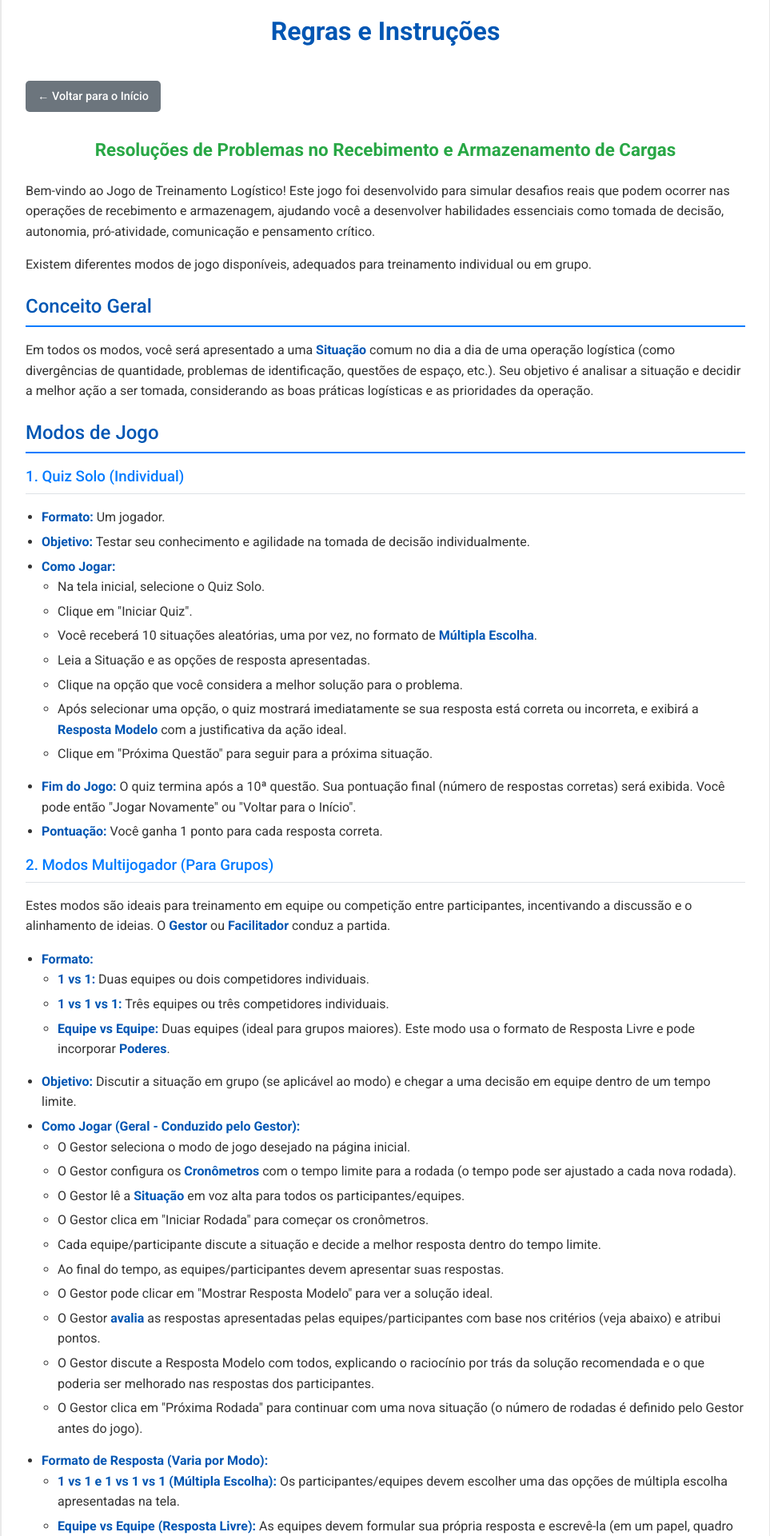
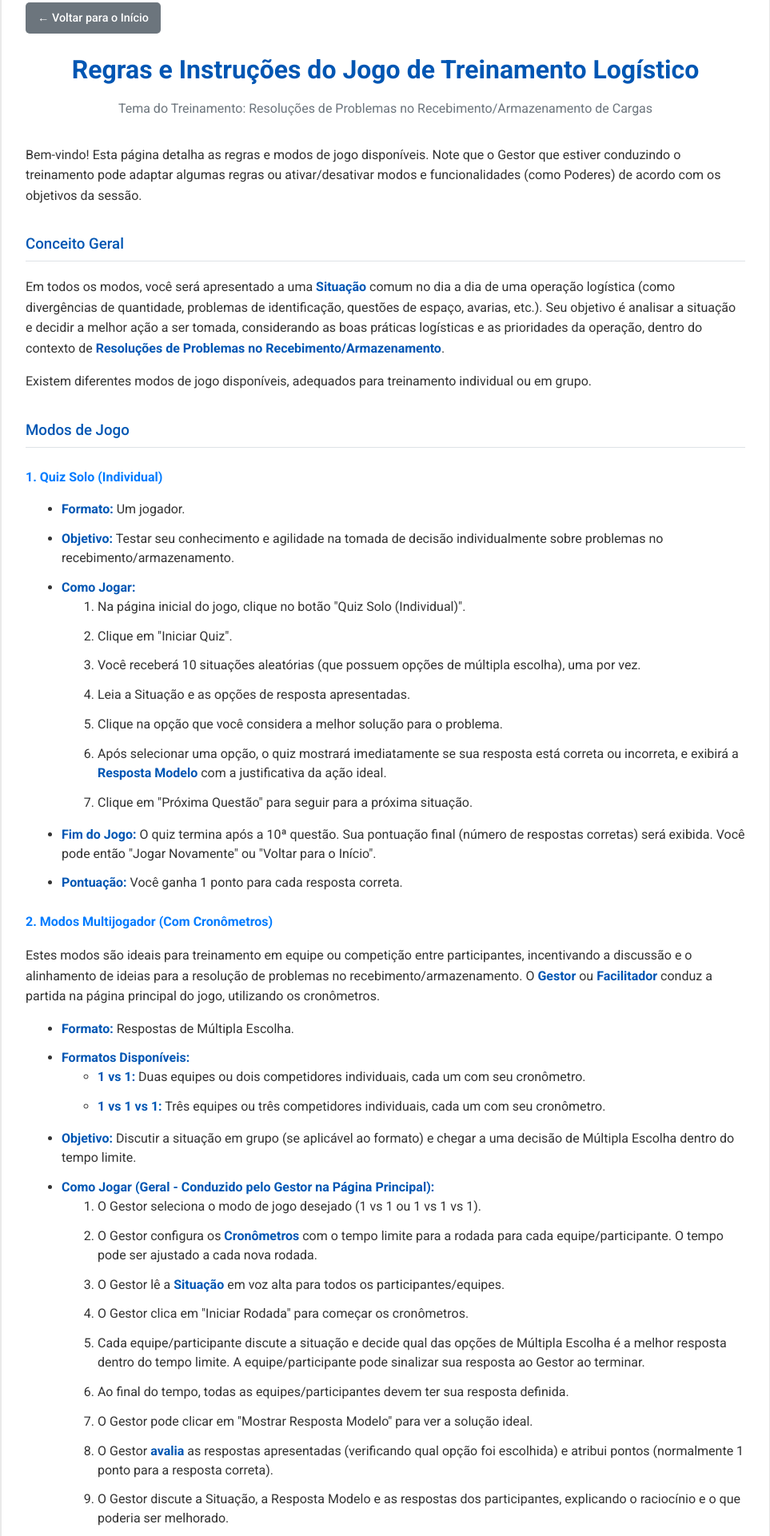
Before and after one commit to tung-sahur/b, a plain HTML site: page rules.html in a window 1280 px wide. Shown: the part 57-1978 px from the top of the page at 80% size, without its empty margins (158-1121 px from the left). Drawn offline with Linux system fonts and the light colour scheme.

Commit message:
Add files via upload

```diff
--- a/rules.html
+++ b/rules.html
@@ -6,186 +6,178 @@
     <title>Regras e Instruções - Jogo Logístico</title>
     <link rel="stylesheet" href="style.css"> <!-- Reusing the same CSS -->
     <style>
-        /* Specific styles for the rules page content */
+        /* Specific styles for rules readability */
+        #rules-content h1,
+        #rules-content h2,
+        #rules-content h3,
+        #rules-content h4 {
+            color: var(--heading-color); /* Match heading color */
+            margin-top: 1.5em;
+            margin-bottom: 0.5em;
+        }
+         #rules-content h1 {
+             text-align: center;
+             margin-top: 0;
+             margin-bottom: 1em;
+         }
          #rules-content h2 {
-            margin-top: 20px;
-            margin-bottom: 10px;
-            color: #0056b3; /* Blue, consistent with headings */
-        }
-
-        #rules-content h3 {
-             margin-top: 15px;
-             margin-bottom: 8px;
-             color: #007bff; /* Lighter blue */
-        }
-
-        #rules-content h4 {
-             margin-top: 10px;
-             margin-bottom: 5px;
-             color: #333; /* Dark gray */
-             font-size: 1em;
-        }
-
-        #rules-content p {
-            margin-bottom: 10px;
-        }
-
-        #rules-content ul {
-            margin-bottom: 15px;
-            padding-left: 20px;
-        }
-
-        #rules-content li {
-            margin-bottom: 5px;
-        }
-
-        /* Style for the prominent theme title */
-        #theme-title {
-            font-size: 1.4em;
-            font-weight: bold;
              text-align: center;
-            margin: 20px 0;
-            color: #28a745; /* Green color */
-        }
-
-        /* Assuming .back-button style is in style.css now */
-         .back-button {
-            display: inline-block;
-            margin: 10px 0;
-            padding: 8px 15px;
-            font-size: 0.9em;
-            cursor: pointer;
-            border: none;
-            border-radius: 5px;
-            background-color: #6c757d;
-            color: white;
-            text-decoration: none;
-            transition: background-color 0.3s ease;
-        }
-        .back-button:hover {
-            background-color: #5a6268;
+             font-size: 1.2em;
+             font-weight: normal;
+             margin-bottom: 2em;
          }
 
 
+        #rules-content p {
+            margin-bottom: 1em;
+        }
+
+        #rules-content ul,
+        #rules-content ol {
+            margin-left: 20px;
+            margin-bottom: 1em;
+        }
+        #rules-content li {
+            margin-bottom: 0.5em;
+            line-height: 1.5;
+        }
+        #rules-content strong {
+            font-weight: 700;
+            color: var(--heading-color); /* Highlight key terms */
+        }
+
+         /* Styles for specific sections in rules */
+          #rules-content h1 {
+               margin-bottom: 10px;
+          }
+          #rules-content h1 + h2 {
+              margin-top: 5px;
+              margin-bottom: 2em;
+              font-size: 1em;
+              font-weight: normal;
+              color: var(--dark-gray);
+              text-align: center;
+              border-bottom: none;
+              padding-bottom: 0;
+
+          }
+          #rules-content h3 {
+               margin-top: 1.8em;
+               border-bottom: 1px solid var(--border-color);
+               padding-bottom: 5px;
+               margin-bottom: 1em;
+          }
+          #rules-content h4 {
+               margin-top: 1.5em;
+               color: var(--primary-blue);
+               font-weight: 700;
+               font-size: 1em;
+          }
+           #rules-content ul,
+           #rules-content ol {
+               padding-left: 25px;
+           }
+            #rules-content li {
+                margin-bottom: 0.8em;
+                line-height: 1.5;
+            }
     </style>
 </head>
 <body>
     <div class="container">
-        <h1>Regras e Instruções</h1>
-
-        <!-- Back button to return to the home page -->
+        <!-- Back button -->
         <a href="index.html" class="back-button">← Voltar para o Início</a>
 
-        <div id="theme-title">
-            Resoluções de Problemas no Recebimento e Armazenamento de Cargas
-        </div>
+        <div id="rules-content">
+            <h1>Regras e Instruções do Jogo de Treinamento Logístico</h1>
 
-        <div id="rules-content">
-            <p>Bem-vindo ao Jogo de Treinamento Logístico! Este jogo foi desenvolvido para simular desafios reais que podem ocorrer nas operações de recebimento e armazenagem, ajudando você a desenvolver habilidades essenciais como tomada de decisão, autonomia, pró-atividade, comunicação e pensamento crítico.</p>
+            <h2>Tema do Treinamento: Resoluções de Problemas no Recebimento/Armazenamento de Cargas</h2>
 
+            <p>Bem-vindo! Esta página detalha as regras e modos de jogo disponíveis. Note que o Gestor que estiver conduzindo o treinamento pode adaptar algumas regras ou ativar/desativar modos e funcionalidades (como Poderes) de acordo com os objetivos da sessão.</p>
+
+            <h3>Conceito Geral</h3>
+            <p>Em todos os modos, você será apresentado a uma <strong>Situação</strong> comum no dia a dia de uma operação logística (como divergências de quantidade, problemas de identificação, questões de espaço, avarias, etc.). Seu objetivo é analisar a situação e decidir a melhor ação a ser tomada, considerando as boas práticas logísticas e as prioridades da operação, dentro do contexto de <strong>Resoluções de Problemas no Recebimento/Armazenamento</strong>.</p>
             <p>Existem diferentes modos de jogo disponíveis, adequados para treinamento individual ou em grupo.</p>
 
-            <h2>Conceito Geral</h2>
-            <p>Em todos os modos, você será apresentado a uma <strong>Situação</strong> comum no dia a dia de uma operação logística (como divergências de quantidade, problemas de identificação, questões de espaço, etc.). Seu objetivo é analisar a situação e decidir a melhor ação a ser tomada, considerando as boas práticas logísticas e as prioridades da operação.</p>
+            <h3>Modos de Jogo</h3>
 
-            <h2>Modos de Jogo</h2>
-
-            <h3>1. Quiz Solo (Individual)</h3>
+            <h4>1. Quiz Solo (Individual)</h4>
             <ul>
                 <li><strong>Formato:</strong> Um jogador.</li>
-                <li><strong>Objetivo:</strong> Testar seu conhecimento e agilidade na tomada de decisão individualmente.</li>
+                <li><strong>Objetivo:</strong> Testar seu conhecimento e agilidade na tomada de decisão individualmente sobre problemas no recebimento/armazenamento.</li>
                 <li><strong>Como Jogar:</strong>
-                    <ul>
-                        <li>Na tela inicial, selecione o Quiz Solo.</li>
+                    <ol>
+                        <li>Na página inicial do jogo, clique no botão "Quiz Solo (Individual)".</li>
                         <li>Clique em "Iniciar Quiz".</li>
-                        <li>Você receberá 10 situações aleatórias, uma por vez, no formato de <strong>Múltipla Escolha</strong>.</li>
+                        <li>Você receberá 10 situações aleatórias (que possuem opções de múltipla escolha), uma por vez.</li>
                         <li>Leia a Situação e as opções de resposta apresentadas.</li>
                         <li>Clique na opção que você considera a melhor solução para o problema.</li>
                         <li>Após selecionar uma opção, o quiz mostrará imediatamente se sua resposta está correta ou incorreta, e exibirá a <strong>Resposta Modelo</strong> com a justificativa da ação ideal.</li>
                         <li>Clique em "Próxima Questão" para seguir para a próxima situação.</li>
-                    </ul>
+                    </ol>
                 </li>
                 <li><strong>Fim do Jogo:</strong> O quiz termina após a 10ª questão. Sua pontuação final (número de respostas corretas) será exibida. Você pode então "Jogar Novamente" ou "Voltar para o Início".</li>
                 <li><strong>Pontuação:</strong> Você ganha 1 ponto para cada resposta correta.</li>
             </ul>
 
-            <h3>2. Modos Multijogador (Para Grupos)</h3>
-            <p>Estes modos são ideais para treinamento em equipe ou competição entre participantes, incentivando a discussão e o alinhamento de ideias. O <strong>Gestor</strong> ou <strong>Facilitador</strong> conduz a partida.</p>
+            <h4>2. Modos Multijogador (Com Cronômetros)</h4>
+            <p>Estes modos são ideais para treinamento em equipe ou competição entre participantes, incentivando a discussão e o alinhamento de ideias para a resolução de problemas no recebimento/armazenamento. O <strong>Gestor</strong> ou <strong>Facilitador</strong> conduz a partida na página principal do jogo, utilizando os cronômetros.</p>
             <ul>
-                <li><strong>Formato:</strong>
+                <li><strong>Formato:</strong> Respostas de Múltipla Escolha.</li>
+                <li><strong>Formatos Disponíveis:</strong>
                     <ul>
-                        <li><strong>1 vs 1:</strong> Duas equipes ou dois competidores individuais.</li>
-                        <li><strong>1 vs 1 vs 1:</strong> Três equipes ou três competidores individuais.</li>
-                        <li><strong>Equipe vs Equipe:</strong> Duas equipes (ideal para grupos maiores). Este modo usa o formato de Resposta Livre e pode incorporar <strong>Poderes</strong>.</li>
+                        <li><strong>1 vs 1:</strong> Duas equipes ou dois competidores individuais, cada um com seu cronômetro.</li>
+                        <li><strong>1 vs 1 vs 1:</strong> Três equipes ou três competidores individuais, cada um com seu cronômetro.</li>
                     </ul>
                 </li>
-                <li><strong>Objetivo:</strong> Discutir a situação em grupo (se aplicável ao modo) e chegar a uma decisão em equipe dentro de um tempo limite.</li>
-                <li><strong>Como Jogar (Geral - Conduzido pelo Gestor):</strong>
-                    <ul>
-                        <li>O Gestor seleciona o modo de jogo desejado na página inicial.</li>
-                        <li>O Gestor configura os <strong>Cronômetros</strong> com o tempo limite para a rodada (o tempo pode ser ajustado a cada nova rodada).</li>
+                <li><strong>Objetivo:</strong> Discutir a situação em grupo (se aplicável ao formato) e chegar a uma decisão de Múltipla Escolha dentro do tempo limite.</li>
+                 <li><strong>Como Jogar (Geral - Conduzido pelo Gestor na Página Principal):</strong>
+                    <ol>
+                        <li>O Gestor seleciona o modo de jogo desejado (1 vs 1 ou 1 vs 1 vs 1).</li>
+                        <li>O Gestor configura os <strong>Cronômetros</strong> com o tempo limite para a rodada para cada equipe/participante. O tempo pode ser ajustado a cada nova rodada.</li>
                         <li>O Gestor lê a <strong>Situação</strong> em voz alta para todos os participantes/equipes.</li>
                         <li>O Gestor clica em "Iniciar Rodada" para começar os cronômetros.</li>
-                        <li>Cada equipe/participante discute a situação e decide a melhor resposta dentro do tempo limite.</li>
-                        <li>Ao final do tempo, as equipes/participantes devem apresentar suas respostas.</li>
+                        <li>Cada equipe/participante discute a situação e decide qual das opções de Múltipla Escolha é a melhor resposta dentro do tempo limite. A equipe/participante pode sinalizar sua resposta ao Gestor ao terminar.</li>
+                        <li>Ao final do tempo, todas as equipes/participantes devem ter sua resposta definida.</li>
                         <li>O Gestor pode clicar em "Mostrar Resposta Modelo" para ver a solução ideal.</li>
-                        <li>O Gestor <strong>avalia</strong> as respostas apresentadas pelas equipes/participantes com base nos critérios (veja abaixo) e atribui pontos.</li>
-                        <li>O Gestor discute a Resposta Modelo com todos, explicando o raciocínio por trás da solução recomendada e o que poderia ser melhorado nas respostas dos participantes.</li>
+                        <li>O Gestor <strong>avalia</strong> as respostas apresentadas (verificando qual opção foi escolhida) e atribui pontos (normalmente 1 ponto para a resposta correta).</li>
+                        <li>O Gestor discute a Situação, a Resposta Modelo e as respostas dos participantes, explicando o raciocínio e o que poderia ser melhorado.</li>
                         <li>O Gestor clica em "Próxima Rodada" para continuar com uma nova situação (o número de rodadas é definido pelo Gestor antes do jogo).</li>
-                    </ul>
+                    </ol>
                 </li>
-                <li><strong>Formato de Resposta (Varia por Modo):</strong>
-                    <ul>
-                        <li><strong>1 vs 1 e 1 vs 1 vs 1 (Múltipla Escolha):</strong> Os participantes/equipes devem escolher uma das opções de múltipla escolha apresentadas na tela.</li>
-                        <li><strong>Equipe vs Equipe (Resposta Livre):</strong> As equipes devem formular sua própria resposta e escrevê-la (em um papel, quadro branco, etc.) para apresentar ao Gestor. A tela exibirá apenas a Situação.</li>
-                    </ul>
-                </li>
-                <li><strong>Critérios de Avaliação do Gestor (Modos Multijogador):</strong> O Gestor deve considerar os seguintes pontos ao avaliar as respostas e atribuir pontos:
-                    <ul>
-                        <li><strong>Coerência:</strong> A resposta faz sentido dentro do contexto logístico e das políticas (reais ou hipotéticas) da empresa?</li>
-                        <li><strong>Eficiência:</strong> A solução é prática e otimiza o uso de recursos (tempo, mão de obra, espaço)?</li>
-                        <li><strong>Viabilidade:</strong> A ação sugerida é realisticamente implementável?</li>
-                        <li><strong>Segurança e Normas:</strong> A resposta leva em conta a segurança dos operadores e a conformidade com normas (como manuseio de produtos perigosos, EPIs, etc.)?</li>
-                        <li><strong>Comunicação:</strong> (Mais relevante para Resposta Livre) A resposta é clara e detalhada o suficiente?</li>
-                    </ul>
-                </li>
+                <li><strong>Critérios de Avaliação do Gestor:</strong> O Gestor deve considerar se a opção de Múltipla Escolha selecionada pela equipe/participante corresponde à Resposta Modelo. Critérios de eficiência, segurança, etc., já estão embutidos na Resposta Modelo para as opções pré-definidas.</li>
             </ul>
 
-            <h3>Poderes (Modo Equipe vs Equipe)</h3>
-            <p>Neste modo, as equipes podem usar <strong>Poderes</strong> para afetar a equipe adversária ou beneficiar a si mesmas, adicionando um elemento estratégico ao jogo.</p>
+
+             </ul>
+
+             <h4>Poderes (Opcional)</h4>
+             <p>O Gestor pode decidir ativar o uso de Poderes (geralmente no Modo Equipe vs Equipe) para adicionar um elemento estratégico.</p>
              <ul>
-                <li><strong>Uso:</strong> Uma equipe declara o uso de um poder *antes* da rodada começar (ou conforme regra definida pelo Gestor).</li>
-                <li><strong>Limite:</strong> O Gestor define quantos poderes cada equipe tem disponível por jogo.</li>
+                <li><strong>Uso:</strong> Uma equipe declara o uso de um Poder <em>antes</em> da rodada começar (ou conforme regra definida pelo Gestor). O Gestor aplica o efeito manualmente ajustando os cronômetros ou definindo quem está "de greve".</li>
+                <li><strong>Limite:</strong> O Gestor define quantos Poderes cada equipe pode usar por jogo ou por rodada.</li>
                 <li><strong>Tipos de Poderes (efeitos definidos pelo Gestor):</strong>
                     <ul>
-                        <li><strong>Tempo:</strong> Permite manipular o tempo de resposta na rodada atual. A equipe que usar este poder pode escolher <strong>UMA</strong> das opções:
-                            <ul>
-                                <li>Aumentar seu próprio tempo de resposta por um valor X (em segundos ou minutos).</li>
-                                <li>Diminuir o tempo de resposta de uma equipe adversária selecionada por um valor Y (em segundos ou minutos).</li>
-                            </ul>
-                            (Os valores de X e Y são definidos pelo Gestor antes do jogo).
-                        </li>
-                        <li><strong>Greve:</strong> A equipe que usa este poder escolhe um determinado número de membros da equipe adversária selecionada (quantidade definida pelo Gestor) que ficarão "de greve". Estes membros não poderão falar, discutir ou opinar durante toda a rodada. Eles devem permanecer em silêncio enquanto o restante da equipe tenta resolver a situação.</li>
+                        <li><strong>Poder Tempo:</strong> A equipe que usa este poder decide se quer <strong>aumentar</strong> o seu próprio tempo de resposta ou <strong>diminuir</strong> o tempo de resposta de uma equipe adversária nesta rodada. O <em>valor</em> do aumento/diminuição é definido pelo Gestor (ex: +30 segundos para si, ou -30 segundos para o adversário).</li>
+                        <li><strong>Poder Greve:</strong> A equipe que usa este poder escolhe um determinado número de membros da equipe rival (o número é definido pelo Gestor, proporcional ao tamanho das equipes) que ficarão "de greve" nesta rodada — ou seja, não poderão falar, discutir ou opinar enquanto o restante da equipe tenta resolver a situação dentro do tempo.</li>
                     </ul>
                 </li>
              </ul>
 
 
-            <h2>Fim do Jogo</h2>
+            <h3>Fim do Jogo</h3>
             <ul>
                 <li><strong>Quiz Solo:</strong> Termina após as 10 questões.</li>
                 <li><strong>Modos Multijogador:</strong> Terminam após o número predefinido de rodadas. A equipe ou competidor com a maior pontuação ao final vence.</li>
             </ul>
 
-            <h2>Dicas para o Treinamento</h2>
+            <h3>Dicas para o Treinamento</h3>
             <ul>
-                <li><strong>Discussão é Chave:</strong> Nos modos em equipe, incentive a discussão e o raciocínio coletivo.</li>
-                <li><strong>Justifique Suas Respostas:</strong> Pense no *porquê* sua resposta é a melhor. Quais princípios logísticos você está aplicando?</li>
-                <li><strong>Aprenda com a Resposta Modelo:</strong> Após cada rodada (em grupo) ou questão (solo), preste atenção à Resposta Modelo e à explicação do Gestor. Entenda o raciocínio ideal.</li>
-                <li><strong>Considere o Contexto:</strong> Lembre-se que a melhor resposta pode depender de políticas internas da empresa, recursos disponíveis e prioridades momentâneas.</li>
+                <li><strong>Discussão é Chave:</strong> Nos modos em equipe, incentive a discussão e o raciocínio coletivo para encontrar a melhor solução para os problemas de recebimento/armazenamento.
+                <li><strong>Justifique Suas Respostas:</strong> Pense no <em>porquê</em> sua resposta é a melhor, aplicando os princípios e práticas de recebimento/armazenamento.
+                <li><strong>Aprenda com a Resposta Modelo:</strong> Após cada rodada (em grupo) ou questão (solo), preste atenção à Resposta Modelo e à explicação do Gestor. Entenda o raciocínio ideal no contexto do recebimento/armazenamento.
+                <li><strong>Considere o Contexto:</strong> Lembre-se que a melhor resposta pode depender de políticas internas da empresa, recursos disponíveis e prioridades momentâneas na área de recebimento/armazenamento.
             </ul>
-
-            <p>Esperamos que este jogo seja uma ferramenta valiosa para o seu desenvolvimento em logística! Bom treinamento!</p>
 
         </div>
     </div>
--- a/style.css
+++ b/style.css
@@ -105,7 +105,7 @@ button,
     border: none;
     border-radius: 5px;
     transition: background-color 0.2s ease, opacity 0.2s ease;
-    margin: 5px; /* Default margin for general buttons */
+    /* margin: 5px; Removed default margin for general buttons */
 }
 
 button:disabled {
@@ -115,22 +115,20 @@ button:disabled {
 
 
 /* Specific Button Colors */
-.button-link { /* Default blue for mode selection and rules/solo links */
+/* Default blue for mode selection buttons and rules/solo links */
+#mode-selection button,
+#mode-selection .button-link {
     background-color: var(--primary-blue);
     color: white;
 }
-.button-link:hover {
+#mode-selection button:hover,
+#mode-selection .button-link:hover {
     background-color: var(--primary-blue-dark);
 }
 
 /* Specific styles for mode selection buttons */
 #mode-selection button {
-    background-color: var(--primary-blue); /* Blue */
-    color: white;
-    /* Remove default margin if gap is used in parent */
-}
-#mode-selection button:hover {
-     background-color: var(--primary-blue-dark);
+    /* Using default blue from the combined rule above */
 }
 
 
@@ -187,6 +185,12 @@ button:disabled {
     justify-content: center;
     gap: 15px; /* Increased gap */
 }
+
+/* Specific adjustment for solo/rules links if they wrap */
+#mode-selection .button-link {
+     margin-top: 10px; /* Add back some top margin just for the links */
+}
+
 
 #game-area {
     border-top: 1px solid var(--border-color); /* Use variable */
@@ -249,8 +253,8 @@ button:disabled {
     font-size: 1em;
     -moz-appearance: textfield; /* Hide spinner buttons in Firefox */
 }
-.timer-config input[type="number"]::-webkit-outer-spin-button,
-.timer-config input[type="number"]::-webkit-inner-spin-button {
+#timer-inputs input[type="number"]::-webkit-outer-spin-button,
+#timer-inputs input[type="number"]::-webkit-inner-spin-button {
     -webkit-appearance: none; /* Hide spinner buttons in Chrome/Safari */
     margin: 0;
 }
@@ -293,7 +297,7 @@ button:disabled {
 
 /* Combined start/reset buttons */
 .timers > button { /* Select buttons directly inside .timers */
-    margin-top: 15px; /* Space above these buttons */
+    margin: 15px 5px 0 5px; /* Top, Right, Bottom, Left margin */
 }
 
 
@@ -351,6 +355,7 @@ button:disabled {
 
 .controls button {
     /* Styles defined in the general button section */
+    margin: 0 5px; /* Add some horizontal margin */
 }
 
 
@@ -457,25 +462,25 @@ button:disabled {
   #rules-content h1 + h2 { /* Style for the subtitle directly after H1 */
       margin-top: 5px;
       margin-bottom: 2em;
-      font-size: 1em;
+      font-size: 1em; /* Adjusted size */
       font-weight: normal;
-      color: var(--dark-gray);
+      color: var(--dark-gray); /* Use var */
       text-align: center;
       border-bottom: none;
       padding-bottom: 0;
 
   }
   #rules-content h3 {
-       margin-top: 1.8em; /* More space above main sections */
-       border-bottom: 1px solid var(--border-color); /* Subtle separator */
+       margin-top: 1.8em;
+       border-bottom: 1px solid var(--border-color); /* Use var */
        padding-bottom: 5px;
        margin-bottom: 1em;
   }
   #rules-content h4 {
-       margin-top: 1.5em; /* Space above sub-sections */
-       color: var(--primary-blue); /* Use primary blue */
+       margin-top: 1.5em;
+       color: var(--primary-blue); /* Use var */
        font-weight: 700;
-       font-size: 1em; /* Keep size reasonable */
+       font-size: 1em;
   }
    #rules-content ul,
    #rules-content ol {
@@ -488,3 +493,4 @@ button:disabled {
         font-weight: 700;
         color: var(--heading-color);
     }
+    /* Add margins to buttons inside controls div */
```
Also changed, not shown: index.html (+5 -4 lines). Lines whose indentation alone changed are shown as unchanged.
